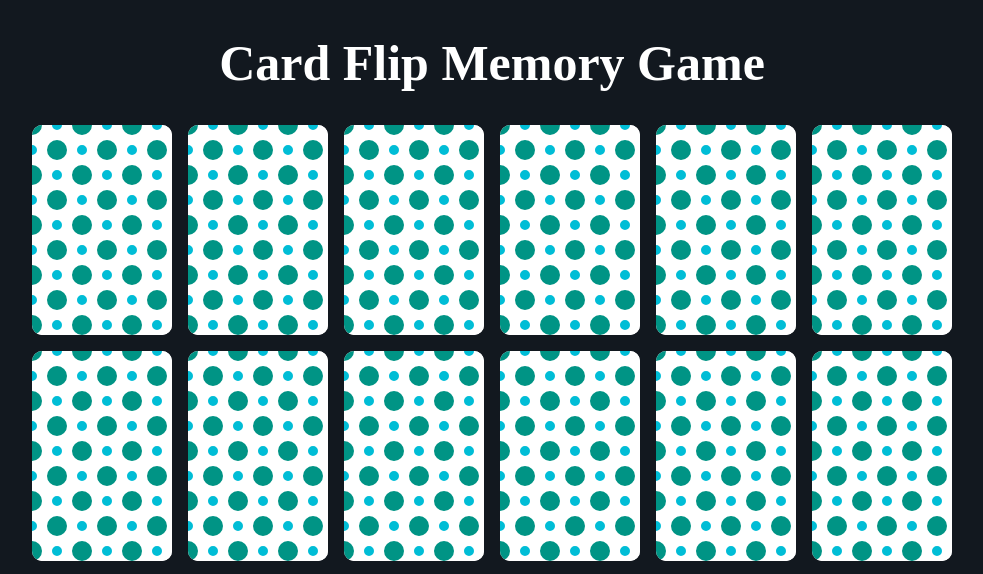
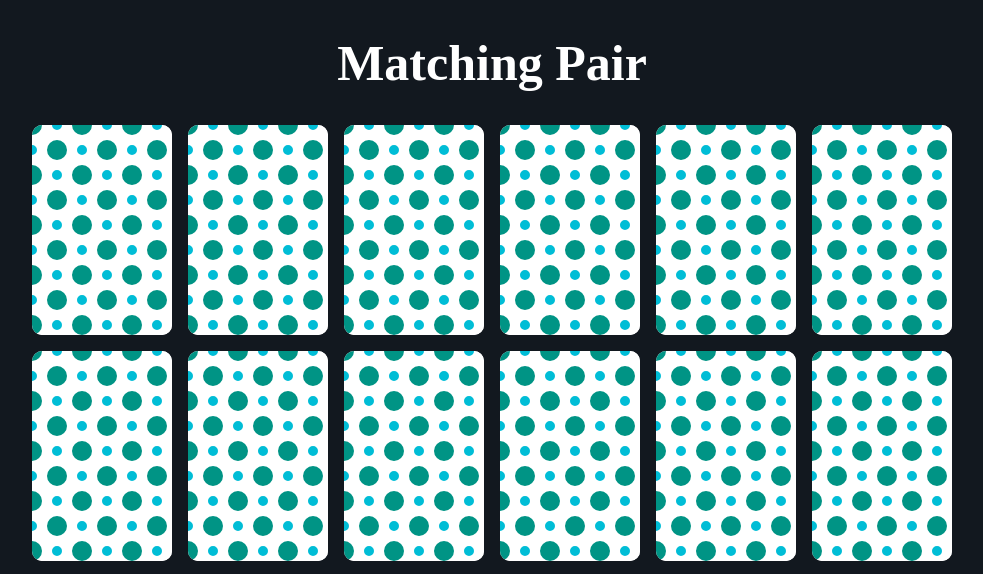
Before and after one commit to ridafatima1210/Card-Flip-Memory-Game, a plain HTML site: page index.html in a window 1280 px wide. Shown: the top 574 px of the page, without its empty margins (148-1131 px from the left). Drawn offline with Linux system fonts and the light colour scheme.

Commit message:
index.html

```diff
--- a/index.html
+++ b/index.html
@@ -2,11 +2,11 @@
 <html>
   <head>
     <meta charset="utf-8">
-    <title>Card Flip Memory Game</title>
+    <title>Matching Pair</title>
     <link rel="stylesheet" type="text/css" href="style.css">
   </head>
   <body>
-    <h1>Card Flip Memory Game</h1>
+    <h1>Matching Pair</h1>
     <div class="grid-container">
     </div>
     <p>Score: <span class="score"></span></p>
```
